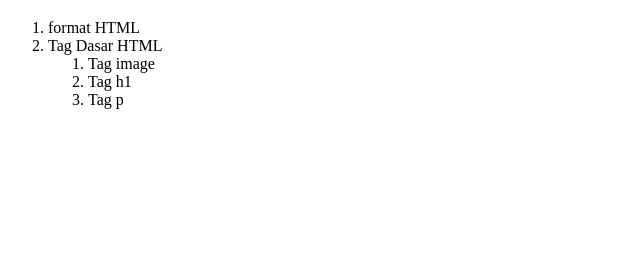
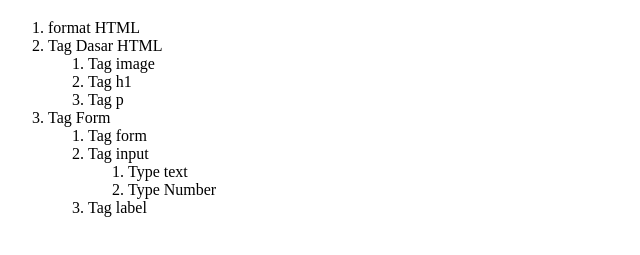
Before and after one commit to AfifHernanda/Bootcamp-repo, a plain HTML site: page Blog_Tugas1.html in a window 1280 px wide. Shown: the part 61-316 px from the top of the page, without its empty margins (0-640 px from the left). Drawn offline with Linux system fonts and the light colour scheme.

Commit message:
Update 1

```diff
--- a/Blog_Tugas1.html
+++ b/Blog_Tugas1.html
@@ -17,7 +17,16 @@
                 <li>Tag image</li>
                 <li>Tag h1</li>
                 <li>Tag p</li>
-
+            </ol>
+            <li>Tag Form</li>
+            <ol>
+                <li>Tag form</li>
+                <li>Tag input</li>
+                <ol>
+                    <li>Type text</li>
+                    <li>Type Number</li>
+                </ol>
+                <li>Tag label</li>
             </ol>
         </ol>
 
```
